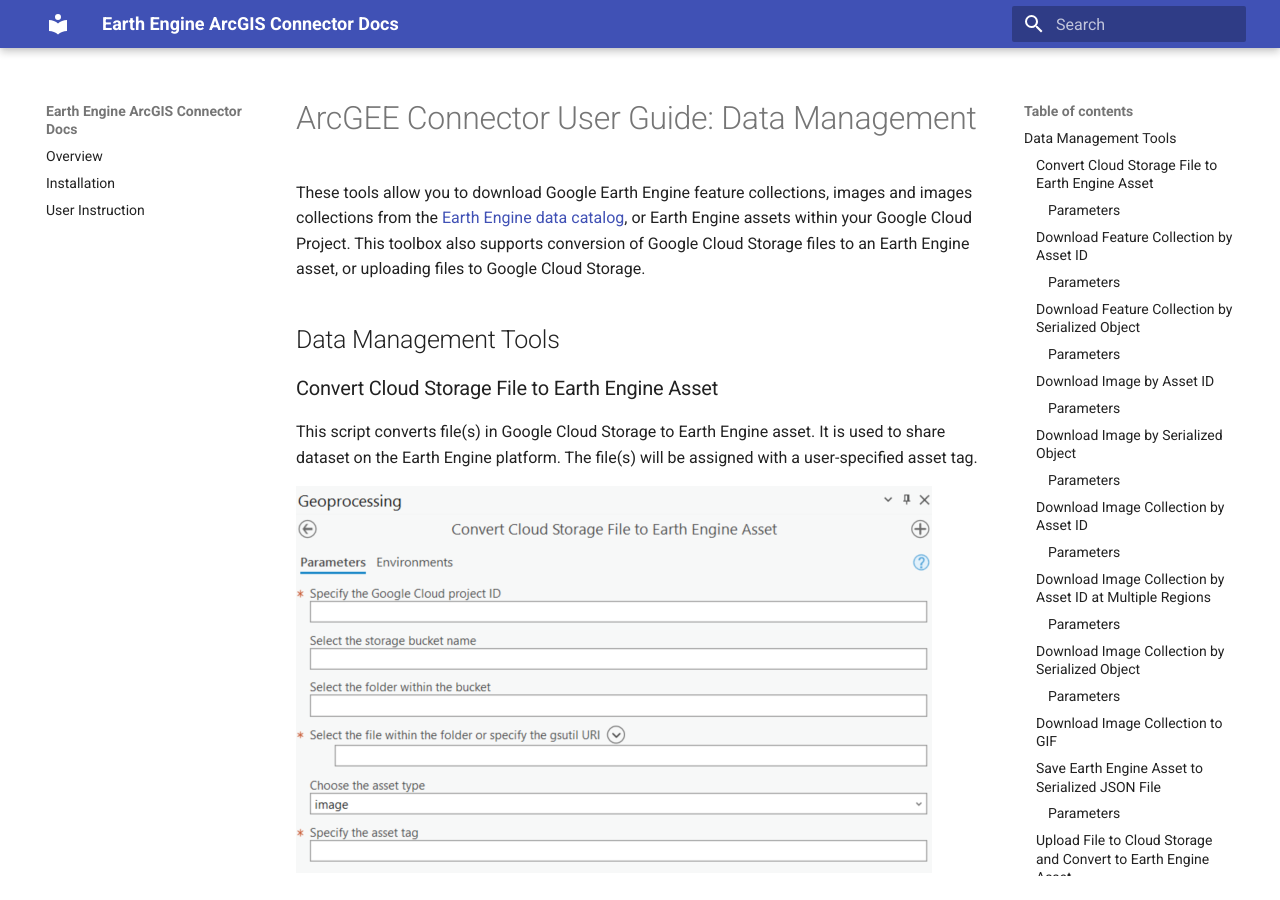
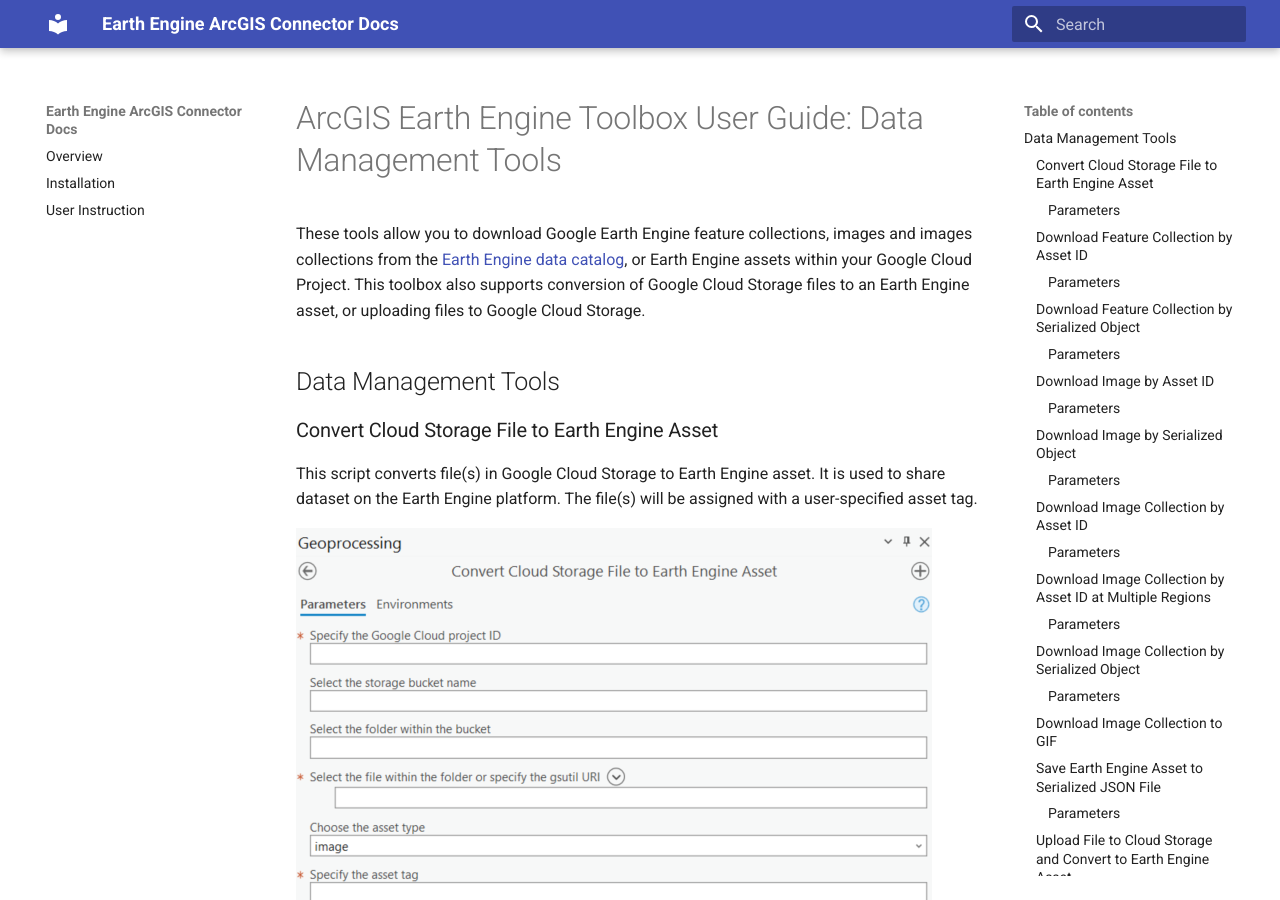
Before and after one commit to gee-community/arcgis-earthengine-toolbox, an MkDocs documentation site: the page built from docs/data_management_tools.md, in a window 1280 px wide and 900 px high. Built offline with MkDocs 1.6.1 and Material for MkDocs 9.7.7, drawn with Linux system fonts in a browser that asks for light colours.

Commit message:
Update data_management_tools.md
minor text updates

```diff
--- a/docs/data_management_tools.md
+++ b/docs/data_management_tools.md
@@ -1,4 +1,4 @@
-# ArcGEE Connector User Guide: Data Management
+# ArcGIS Earth Engine Toolbox User Guide: Data Management Tools
 These tools allow you to download Google Earth Engine feature collections, images and images collections from the [Earth Engine data catalog](https://developers.google.com/earth-engine/datasets), or Earth Engine assets within your Google Cloud Project. This toolbox also supports conversion of Google Cloud Storage files to an Earth Engine asset, or uploading files to Google Cloud Storage.
 
 ## Data Management Tools
```
